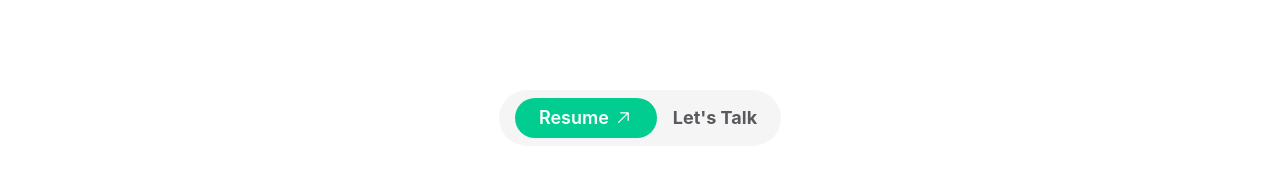
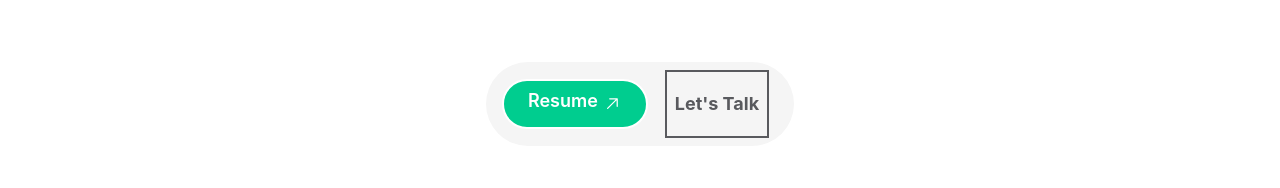
Before and after one commit to Braulin96/MyPortfolio, a React (Create React App) app in the folder portofolio/: page / in a window 1280 px wide. Shown: the part 606-794 px from the top of the page. Built offline with nearby package versions, Linux system fonts and the light colour scheme; a web font is replaced by a local one; what tailwindcss-animated would draw is missing.

Commit message:
addes buttons classNames to the index.css

```diff
--- a/portofolio/src/index.css
+++ b/portofolio/src/index.css
@@ -15,8 +15,35 @@ body {
   -moz-osx-font-smoothing: grayscale;
 }
 
-
 code {
   font-family: source-code-pro, Menlo, Monaco, Consolas, 'Courier New',
     monospace;
 }
+
+.slide:hover,
+.slide:focus {
+  box-shadow: inset 6.5em 0 0 0 var(--hover);
+}
+
+.slide {
+  --color: #00CD8F;
+  --hover: #00CD8F;
+}
+
+button {
+  color: var(--color);
+  transition: 0.25s;
+}
+button:hover, button:focus {
+  border-color: var(--hover);
+  color: #fff;
+}
+
+button {
+  background: none;
+  border: 2px solid;
+  font: inherit;
+  line-height: 1;
+  margin: 0.5em;
+  padding: 1em 2em;
+}
```
